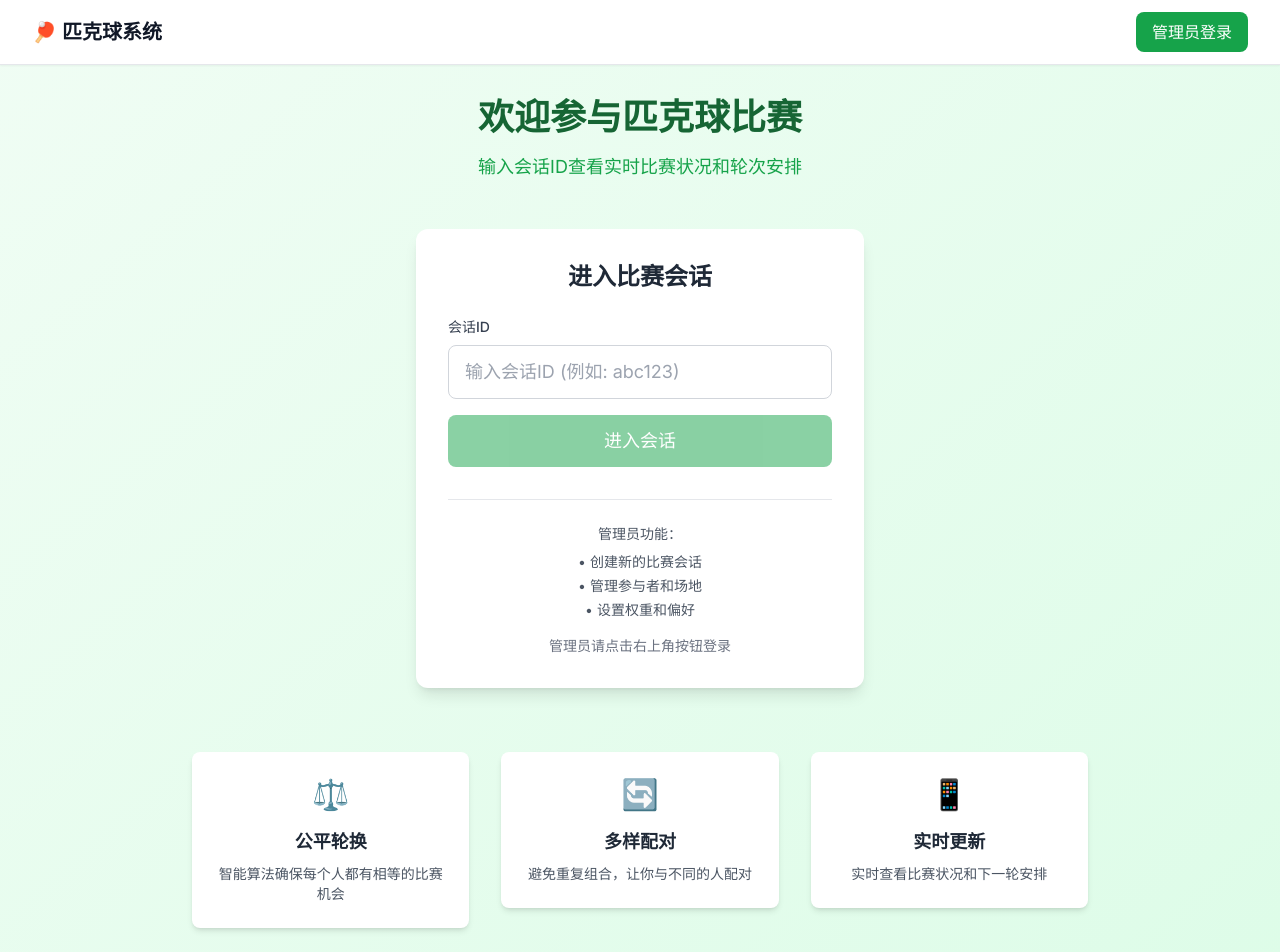
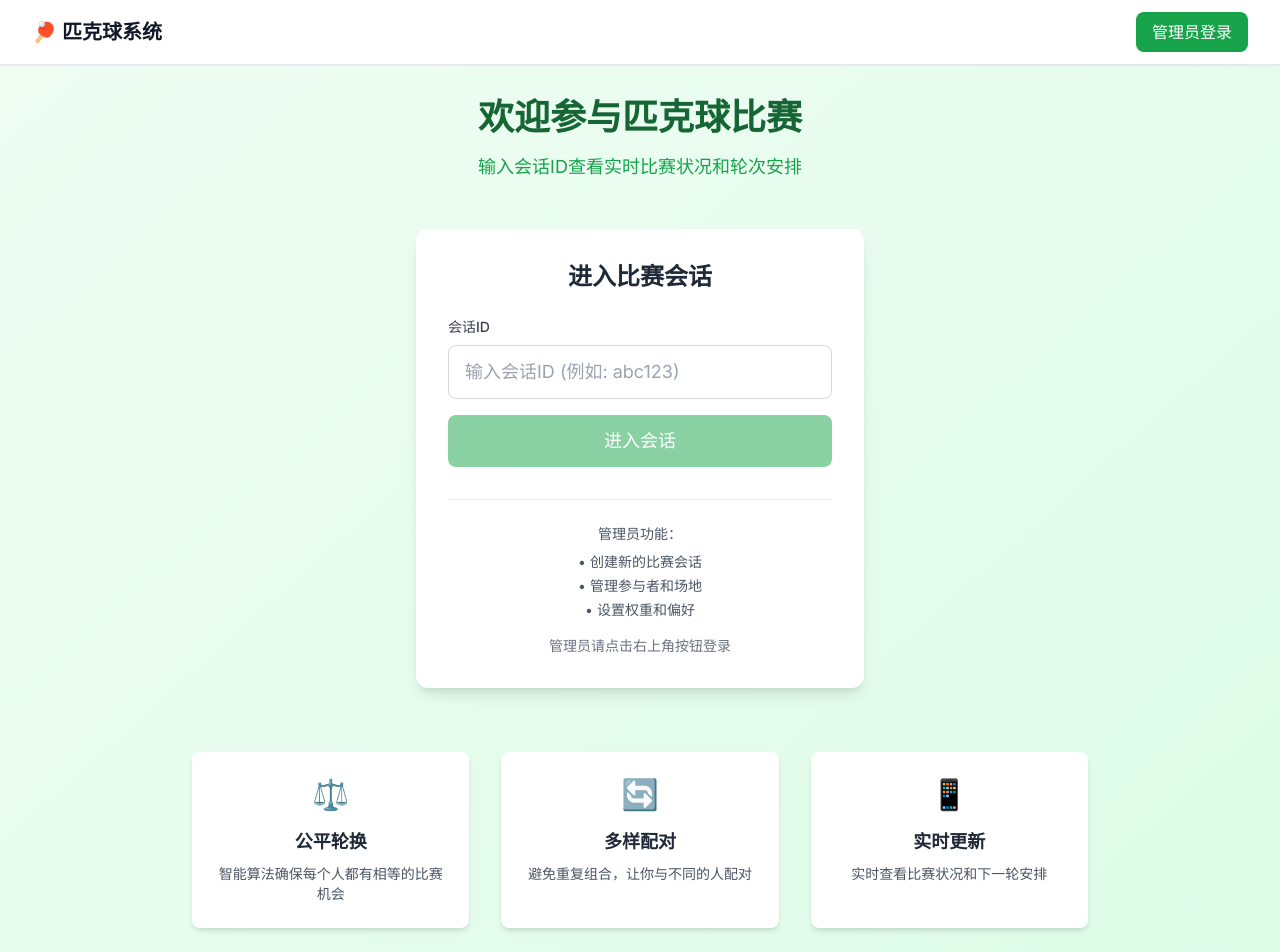
Before and after one commit to aho206/pickleball-team-system, a Next.js app: page / in a window 1280 px wide. Shown: the top 952 px of the page. Built offline with nearby package versions, Linux system fonts and the light colour scheme; no server answers.

Commit message:
修复主页功能介绍卡片样式一致性问题 - 添加h-full和flex flex-col确保三个卡片高度一致 - 使用flex-1让描述文本自动填充剩余空间 - 解决公平轮换与其他两个卡片大小不一致的问题

```diff
--- a/src/app/page.tsx
+++ b/src/app/page.tsx
@@ -104,30 +104,30 @@ export default function HomePage() {
         <div className="max-w-4xl mx-auto mt-16">
           <div className="grid md:grid-cols-3 gap-8">
             <div className="text-center">
-              <div className="bg-white rounded-lg p-6 shadow-md">
+              <div className="bg-white rounded-lg p-6 shadow-md h-full flex flex-col">
                 <div className="text-3xl mb-4">⚖️</div>
                 <h3 className="text-lg font-semibold text-gray-800 mb-2">公平轮换</h3>
-                <p className="text-gray-600 text-sm">
+                <p className="text-gray-600 text-sm flex-1">
                   智能算法确保每个人都有相等的比赛机会
                 </p>
               </div>
             </div>
 
             <div className="text-center">
-              <div className="bg-white rounded-lg p-6 shadow-md">
+              <div className="bg-white rounded-lg p-6 shadow-md h-full flex flex-col">
                 <div className="text-3xl mb-4">🔄</div>
                 <h3 className="text-lg font-semibold text-gray-800 mb-2">多样配对</h3>
-                <p className="text-gray-600 text-sm">
+                <p className="text-gray-600 text-sm flex-1">
                   避免重复组合，让你与不同的人配对
                 </p>
               </div>
             </div>
 
             <div className="text-center">
-              <div className="bg-white rounded-lg p-6 shadow-md">
+              <div className="bg-white rounded-lg p-6 shadow-md h-full flex flex-col">
                 <div className="text-3xl mb-4">📱</div>
                 <h3 className="text-lg font-semibold text-gray-800 mb-2">实时更新</h3>
-                <p className="text-gray-600 text-sm">
+                <p className="text-gray-600 text-sm flex-1">
                   实时查看比赛状况和下一轮安排
                 </p>
               </div>
```
